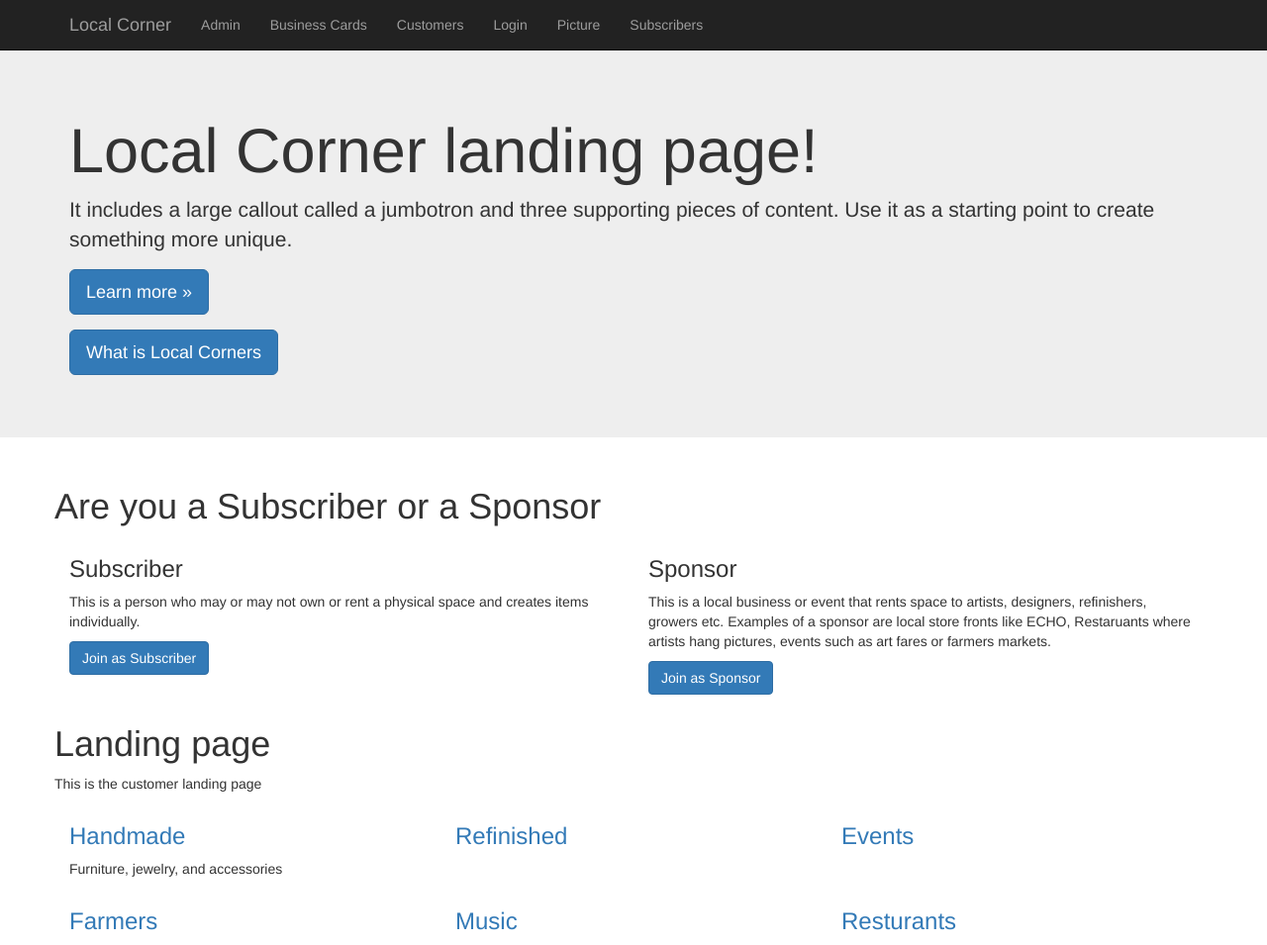
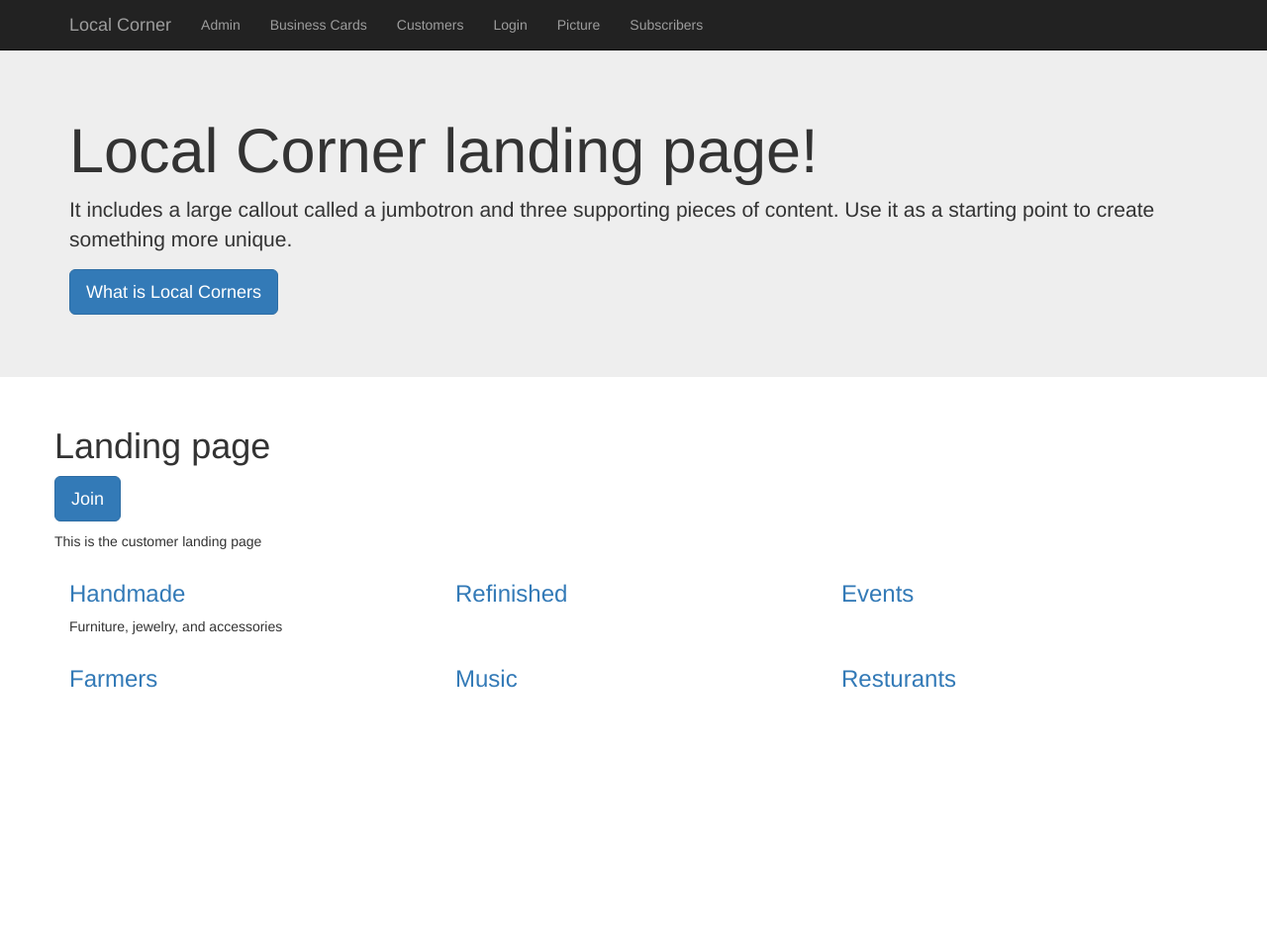
Before and after one commit to davidfekke/lcorner, a Jekyll site: the page built from index.html, in a window 1280 px wide and 955 px high. Shown: the whole window at 99% size. Built offline with Jekyll 4.4.1, drawn with Linux system fonts in a browser that asks for light colours; nearby versions of some CDN libraries.

Commit message:
Adding new join page

```diff
--- a/index.html
+++ b/index.html
@@ -6,32 +6,14 @@ layout: default
     <div class="container">
       <h1>Local Corner landing page!</h1>
       <p>It includes a large callout called a jumbotron and three supporting pieces of content. Use it as a starting point to create something more unique.</p>
-      <p><a class="btn btn-primary btn-lg" href="#" role="button">Learn more &raquo;</a></p>
-      <p><a class="btn btn-primary btn-lg" href="#" role="button">What is Local Corners</a></p>
+      <p><a class="btn btn-primary btn-lg" href="{{ site.baseurl }}/about/" role="button">What is Local Corners</a></p>
     </div>
   </div>
-<div class="container">
-  <div class="row">
-    <h1>Are you a Subscriber or a Sponsor</h1>
-  </div>
-  <div class="row">
-    <div class="col-md-6">
-      <h3>Subscriber</h3>
-      <p>This is a person who may or may not own or rent a physical space and creates items individually.</a>
-      <p><a class="btn btn-primary btn-md" href="{{ site.baseurl }}/subscribersignup/" role="button">Join as Subscriber</a></p>
-    </div>
-    <div class="col-md-6">
-      <h3>Sponsor</h3>
-      <p>This is a local business or event that rents space to artists, designers, refinishers, growers etc.
-      Examples of a sponsor are local store fronts like ECHO, Restaruants
-      where artists hang pictures, events such as art fares or farmers markets.</p>
-      <p><a class="btn btn-primary btn-md" href="{{ site.baseurl }}/sponsorsignup/" role="button">Join as Sponsor</a></p>
-    </div>
-  </div>
-</div>
+
 <div class="container">
   <div class="row">
     <h1 class="page-heading">Landing page</h1>
+    <p><a class="btn btn-primary btn-lg" href="{{ site.baseurl }}/join/">Join</a></p>
     <p>This is the customer landing page</p>
 
   </div>
--- a/login.html
+++ b/login.html
@@ -21,7 +21,7 @@ permalink: /login/
         </label>
     </div>
     <button class="btn btn-lg btn-primary btn-block" onclick="location.href='{{ site.baseurl }}/subscribers/'">Sign in</button>
-    <button class="btn btn-lg btn-primary btn-block" onclick="location.href='{{ site.baseurl }}/forgotpassword/'">Sign in</button>
+    <button class="btn btn-lg btn-primary btn-block" onclick="location.href='{{ site.baseurl }}/forgotpassword/'">Forgot Password</button>
     <div class="text-center"><img src="/lcorner/images/Social_signin.png" alt="Social Logins" /></div>
     </form>
 
```
Also changed, not shown: about/index.md (added, +7 -0 lines), admin.md (+1 -1 lines), join/index.html (added, +25 -0 lines).
